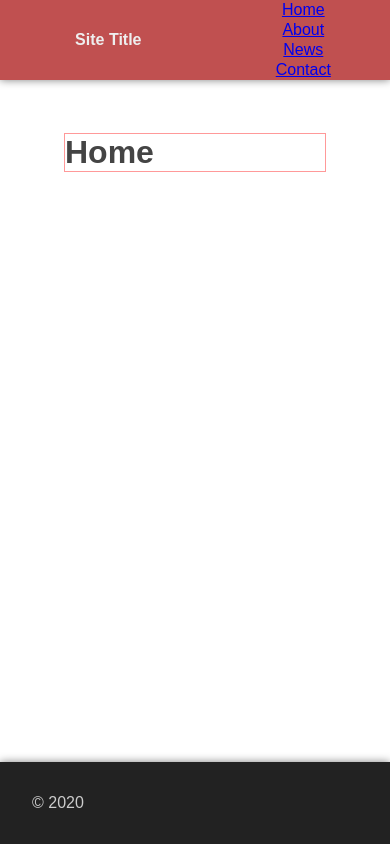
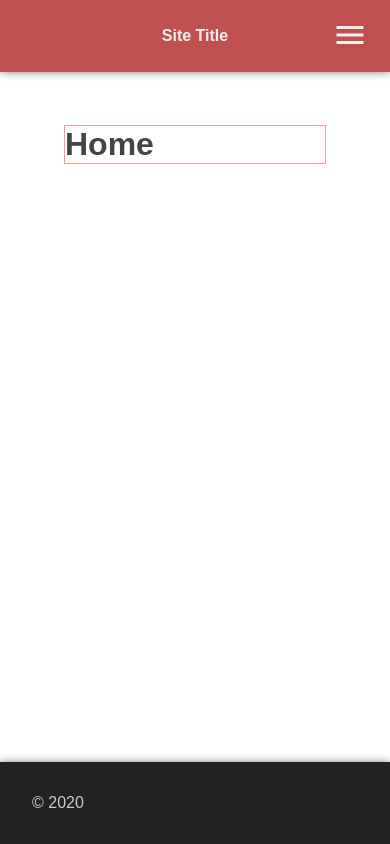
Before and after one commit to mbwatson/gastby-starter, a Gatsby site: page / in a window 390 px wide. Built offline with nearby package versions, Linux system fonts and the light colour scheme; Gatsby itself is replaced by a stand-in of ours.

Commit message:
implement mobile menu
...and add some userful icons

```diff
--- /dev/null
+++ b/src/components/icons/cancel-icon.js
@@ -0,0 +1,10 @@
+import React from 'react'
+
+export const CancelIcon = ({ size, ...rest }) => {
+    return (
+        <svg { ...rest } version="1.1" xmlns="http://www.w3.org/2000/svg" x="0px" y="0px" width={ `${ size }px` } height={ `${ size }px` } viewBox="0 0 24 24">
+            <path d="M12 2C6.47 2 2 6.47 2 12s4.47 10 10 10 10-4.47 10-10S17.53 2 12 2zm5 13.59L15.59 17 12 13.41 8.41 17 7 15.59 10.59 12 7 8.41 8.41 7 12 10.59 15.59 7 17 8.41 13.41 12 17 15.59z"/>
+            <path d="M0 0h24v24H0z" fill="none"/>
+        </svg>
+    )
+}
--- /dev/null
+++ b/src/components/icons/close-icon.js
@@ -0,0 +1,10 @@
+import React from 'react'
+
+export const CloseIcon = ({ size, ...rest }) => {
+    return (
+        <svg { ...rest } version="1.1" xmlns="http://www.w3.org/2000/svg" x="0px" y="0px" width={ `${ size }px` } height={ `${ size }px` } viewBox="0 0 24 24">
+            <path d="M19 6.41L17.59 5 12 10.59 6.41 5 5 6.41 10.59 12 5 17.59 6.41 19 12 13.41 17.59 19 19 17.59 13.41 12z"/>
+            <path d="M0 0h24v24H0z" fill="none"/>
+        </svg>
+    )
+}
--- /dev/null
+++ b/src/components/icons/delete-icon.js
@@ -0,0 +1,10 @@
+import React from 'react'
+
+export const DeleteIcon = ({ size, ...rest }) => {
+    return (
+        <svg { ...rest } version="1.1" xmlns="http://www.w3.org/2000/svg" x="0px" y="0px" width={ `${ size }px` } height={ `${ size }px` } viewBox="0 0 24 24">
+            <path d="M6 19c0 1.1.9 2 2 2h8c1.1 0 2-.9 2-2V7H6v12zM19 4h-3.5l-1-1h-5l-1 1H5v2h14V4z"/>
+            <path d="M0 0h24v24H0z" fill="none"/>
+        </svg>
+    )
+}
--- /dev/null
+++ b/src/components/icons/expand-icons.js
@@ -0,0 +1,37 @@
+import React from 'react'
+import PropTypes from 'prop-types'
+
+export const ExpandUpIcon = ({ size, ...rest }) => (
+    <svg version="1.1" xmlns="http://www.w3.org/2000/svg"
+        height={ `${ size }px` } width={ `${ size }px` }
+        viewBox="0 0 16 16"
+        { ...rest }
+    >
+        <path d="M 7.9984227,4.229289 2.3415685,9.886143 3.0486752,10.59325 7.9984227,5.643503 12.948169,10.59325 13.655276,9.886143 Z" />
+    </svg>
+)
+
+export const ExpandDownIcon = ({ size, ...rest }) => (
+    <svg version="1.1" xmlns="http://www.w3.org/2000/svg"
+        height={ `${ size }px` } width={ `${ size }px` }
+        viewBox="0 0 16 16"
+        { ...rest }
+    >
+        <path d="M 7.9984218,10.59325 13.655276,4.936396 12.948169,4.229289 7.9984218,9.179036 3.0486755,4.229289 2.3415685,4.936396 Z" />
+    </svg>
+)
+
+const requiredProps = {
+    color: PropTypes.string.isRequired,
+}
+
+const defaultProps = {
+    color: '#fff',
+    size: 24,
+}
+
+ExpandUpIcon.propTypes = requiredProps
+ExpandDownIcon.propTypes = requiredProps
+
+ExpandUpIcon.defaultProps = defaultProps
+ExpandDownIcon.defaultProps = defaultProps
--- /dev/null
+++ b/src/components/icons/hamburger-icon.js
@@ -0,0 +1,9 @@
+import React from 'react'
+
+export const HamburgerIcon = ({ size, ...rest }) => {
+    return (
+        <svg { ...rest } version="1.1" xmlns="http://www.w3.org/2000/svg" x="0px" y="0px" width={ `${ size }px` } height={ `${ size }px` } viewBox="0 0 24 24">
+            <path d="M3 18h18v-2H3v2zm0-5h18v-2H3v2zm0-7v2h18V6H3z"/>
+        </svg>
+    )
+}
--- /dev/null
+++ b/src/components/icons/index.js
@@ -0,0 +1,9 @@
+export * from './cancel-icon'
+export * from './close-icon'
+export * from './delete-icon'
+export * from './expand-icons'
+export * from './hamburger-icon'
+export * from './magnifying-glass-icon'
+export * from './pause-icon'
+export * from './play-icon'
+export * from './stop-icon'
--- /dev/null
+++ b/src/components/icons/magnifying-glass-icon.js
@@ -0,0 +1,9 @@
+import React from 'react'
+
+export const MagnifyingGlassIcon = ({ size, ...rest }) => {
+    return (
+        <svg { ...rest } xmlns="http://www.w3.org/2000/svg" width={ size } height={ size } viewBox="0 0 24 24">
+            <path d="M15.5 14h-.79l-.28-.27C15.41 12.59 16 11.11 16 9.5 16 5.91 13.09 3 9.5 3S3 5.91 3 9.5 5.91 16 9.5 16c1.61 0 3.09-.59 4.23-1.57l.27.28v.79l5 4.99L20.49 19l-4.99-5zm-6 0C7.01 14 5 11.99 5 9.5S7.01 5 9.5 5 14 7.01 14 9.5 11.99 14 9.5 14z" />
+        </svg>
+    )
+}
--- /dev/null
+++ b/src/components/icons/pause-icon.js
@@ -0,0 +1,10 @@
+import React from 'react'
+
+export const PauseIcon = ({ size, ...rest }) => {
+    return (
+        <svg { ...rest } version="1.1" xmlns="http://www.w3.org/2000/svg" x="0px" y="0px" width={ `${ size }px` } height={ `${ size }px` } viewBox="0 0 24 24">
+            <path d="M6 19h4V5H6v14zm8-14v14h4V5h-4z"/>
+            <path d="M0 0h24v24H0z" fill="none"/>
+        </svg>
+    )
+}
--- /dev/null
+++ b/src/components/icons/play-icon.js
@@ -0,0 +1,10 @@
+import React from 'react'
+
+export const PlayIcon = ({ size, ...rest }) => {
+    return (
+        <svg { ...rest } version="1.1" xmlns="http://www.w3.org/2000/svg" x="0px" y="0px" width={ `${ size }px` } height={ `${ size }px` } viewBox="0 0 24 24">
+            <path d="M8 5v14l11-7z"/>
+            <path d="M0 0h24v24H0z" fill="none"/>
+        </svg>
+    )
+}
--- /dev/null
+++ b/src/components/icons/stop-icon.js
@@ -0,0 +1,9 @@
+import React from 'react'
+
+export const StopIcon = ({ size, ...rest }) => {
+    return (
+        <svg { ...rest } version="1.1" xmlns="http://www.w3.org/2000/svg" x="0px" y="0px" width={ `${ size }px` } height={ `${ size }px` } viewBox="0 0 24 24">
+            <path d="M0 0h24v24H0z" fill="none"/>
+            <path d="M6 6h12v12H6z"/>
+        </svg>    )
+}
--- a/src/components/layout/default/header.js
+++ b/src/components/layout/default/header.js
@@ -11,6 +11,6 @@ export const Header = styled.header`
     flex-direction: row;
     justify-content: space-around;
     align-items: stretch;
-    height: 5rem;
+    height: 4.5rem;
     filter: drop-shadow(0 0 0.25rem rgba(0, 0, 0, 0.5));
 `
--- a/src/components/menu/menu.js
+++ b/src/components/menu/menu.js
@@ -31,7 +31,7 @@ const MenuItem = styled(Link)`
 export const Menu = ({ items }) => {
     return (
         <Navbar>
-            { items.map(item => <MenuItem to={ item.path }>{ item.text }</MenuItem>) }
+            { items.map(item => <MenuItem key={ item.text } to={ item.path }>{ item.text }</MenuItem>) }
         </Navbar>
     )
 }
--- a/src/components/menu/mobile-menu.js
+++ b/src/components/menu/mobile-menu.js
@@ -1,20 +1,123 @@
-import React from 'react'
+import React, { useEffect, useState } from 'react'
+import { Link } from 'gatsby'
 import styled from 'styled-components'
-import { Link } from 'gatsby'
+import { CloseIcon, HamburgerIcon } from '../icons'
+import { Brand } from '../../components/brand'
 
-const Navbar = styled.nav`
+const Overlay = styled.div`
+    position: fixed;
+    top: 0;
+    left: 0;
+    right: 0;
+    height: 100vh;
+    bottom: 0;
+    z-index: 1;
+    background-color: #000000;
+    transition: filter 250ms;
+    filter: opacity(${ props => props.shaded ? '0.75' : '0' });
+    pointer-events: ${ props => props.shaded ? 'auto' : 'none' };
+`
+
+const Wrapper = styled.div`
+    // & * { border: 2px solid #f99; }
+    position: absolute;
+    top: 0;
+    left: 0;
+    right: 0;
+    bottom: 0;
+    height: 100%;
+    // background-color: rebeccapurple;
+`
+
+const Toggler = styled.button`
+    cursor: pointer;
+    background-color: transparent;
+    border: 0;
+    z-index: 3;
+    position: absolute;
+    top: 1rem;
+    right: 1rem;
+`
+
+const Drawer = styled.div`
+    position: fixed;
+    top: 0;
+    left: 0;
+    bottom: 0;
+    width: calc(100vw - 6rem);
+    height: 100vh;
+    background-color: var(--color-primary);
+    transition: transform 500ms;
+    transform: ${ props => props.active ? 'translateX(0)' : 'translateX(-100vw)'};
+    padding: 2rem 0 0 0;
+    z-index: 2;
     display: flex;
     flex-direction: column;
-    justify-content: space-around;
-    align-items: center;
+    align-items: flex-start;
 `
 
-const MenuItem = styled(Link)``
+const Nav = styled.nav`
+    width: 100%;
+    display: flex;
+    flex-direction: column;
+    align-items: center;
+    margin: 2rem 0;
+    flex: 1;
+`
+
+const MenuItem = styled(Link)`
+    padding: 1rem 2rem;
+    width: 100%;
+    color: #eef;
+    letter-spacing: 2px;
+    font-size: 125%;
+    font-weight: bold;
+    text-decoration: none;
+    transform: translateX(0);
+    transition: color 250ms, background-color 250ms;
+    text-transform: uppercase;
+    &.active {
+        background-color: #ffffff33;
+        color: #eee;
+    }
+    &:hover {
+        color: #eee;
+        background-color: #ffffff22;
+    }
+`
 
 export const MobileMenu = ({ items }) => {
+    const [visible, setVisible] = useState(false)
+
+    const handleToggleMenu = () => setVisible(!visible)
+    const handleCloseMenu = () => setVisible(false)
+
+    useEffect(() => {
+        const escapeHatch = e => {
+            if (e.keyCode === 27) {
+                handleCloseMenu()
+            }
+        }
+        if (visible) {
+            document.addEventListener('keydown', escapeHatch)
+            document.body.style.overflow = 'hidden'
+        } else {
+            document.body.style.overflow = 'auto'
+        }
+        return () => document.removeEventListener('keydown', escapeHatch)
+    }, [visible])
+
     return (
-        <Navbar>
-            { items.map(item => <MenuItem to={ item.path }>{ item.text }</MenuItem>) }
-        </Navbar>
+        <Wrapper>
+            <Toggler onClick={ handleToggleMenu }>
+                { visible ? <CloseIcon size="36" fill="var(--color-white)" /> : <HamburgerIcon size="36" fill="var(--color-white)"  /> }
+            </Toggler>
+            <Drawer active={ visible } onKeyDown={ e => console.log(e) }>
+                <Nav>
+                    { items.map(item => <MenuItem key={ item.text } to={ item.path } activeClassName="active" onClick={ handleCloseMenu }>{ item.text }</MenuItem>) }
+                </Nav>
+            </Drawer>
+            <Overlay shaded={ visible } onClick={ handleCloseMenu } />
+        </Wrapper>
     )
 }
```
